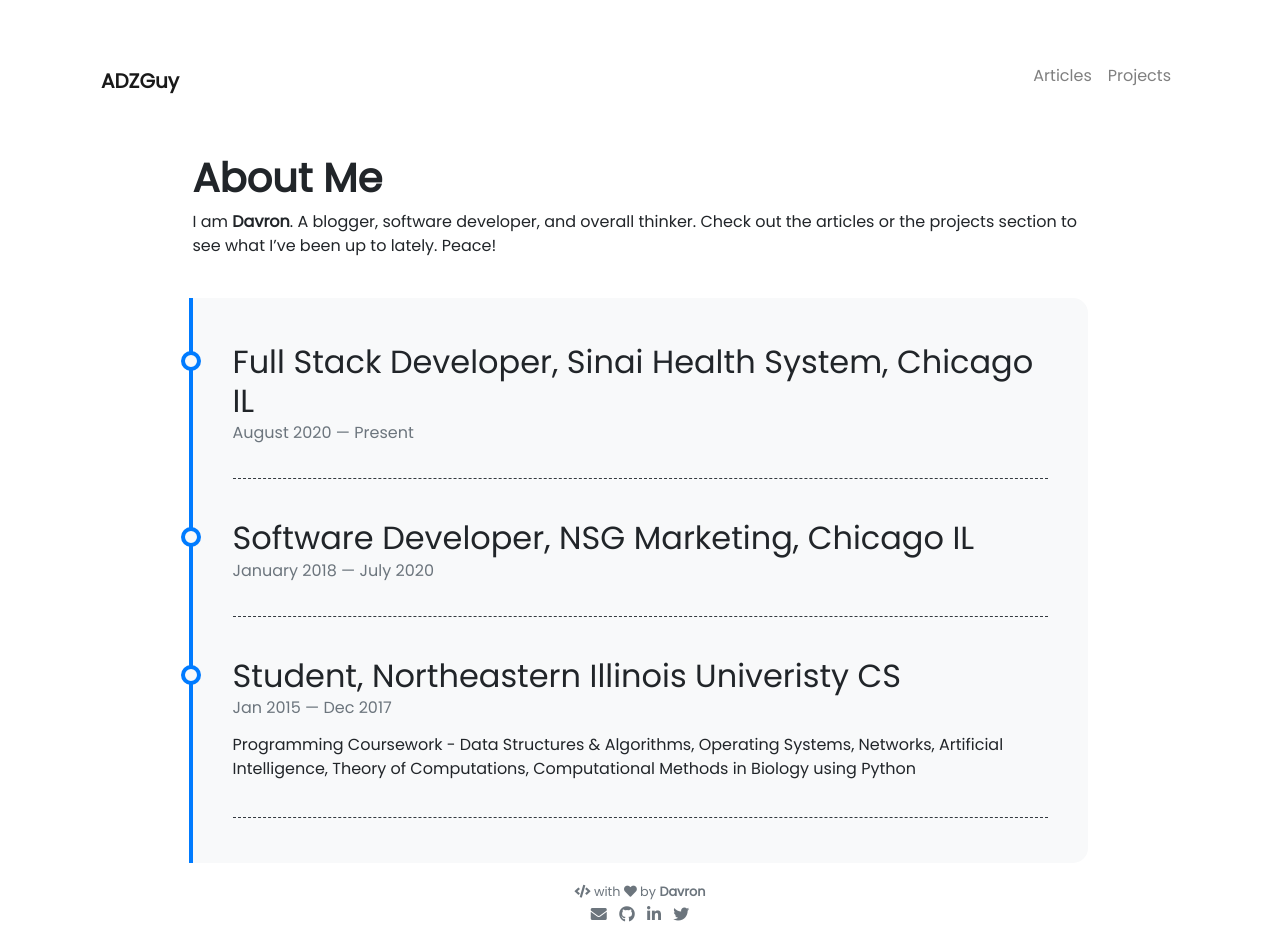
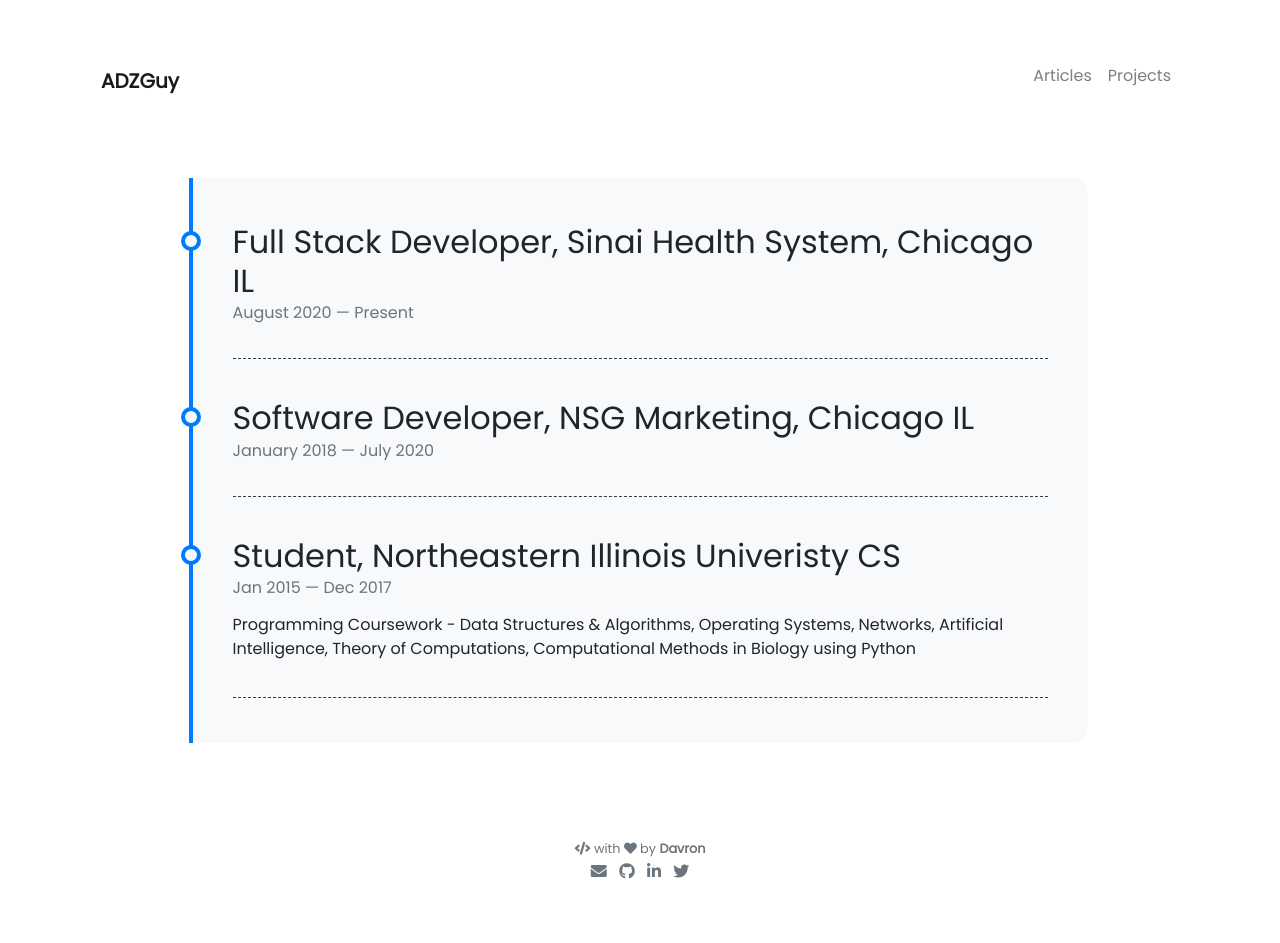
Before and after one commit to adzguy/portfolio, a Jekyll site: the page built from pages/about.md, in a window 1280 px wide. Built offline with Jekyll 4.4.1, drawn with Linux system fonts in a browser that asks for light colours; nearby versions of some CDN libraries; our own code applies the rules of GitHub Pages for plain Markdown files; after the commit the page ends 900 px from its top, so only the background shows below that.

Commit message:
pages update

```diff
--- a/pages/about.md
+++ b/pages/about.md
@@ -5,9 +5,9 @@
 weight: 3
 --- -->
 
-# **About Me**
+<!-- # **About Me**
 
-I am **{{ site.author.name }}**. A blogger, software developer, and overall thinker. Check out the articles or the projects section to see what I've been up to lately. Peace!
+I am **{{ site.author.name }}**. A blogger, software developer, and overall thinker. Check out the articles or the projects section to see what I've been up to lately. Peace! -->
 
 <!-- <div class="row">
 {% include about/skills.html title="Programming Skills" source=site.data.programming-skills %}
--- a/pages/projects.html
+++ b/pages/projects.html
@@ -5,7 +5,6 @@
 weight: 2
 remote_projects:
   - altblog
-  - ARuler
   - MovieFace
   - payroll-app
 ---
```
